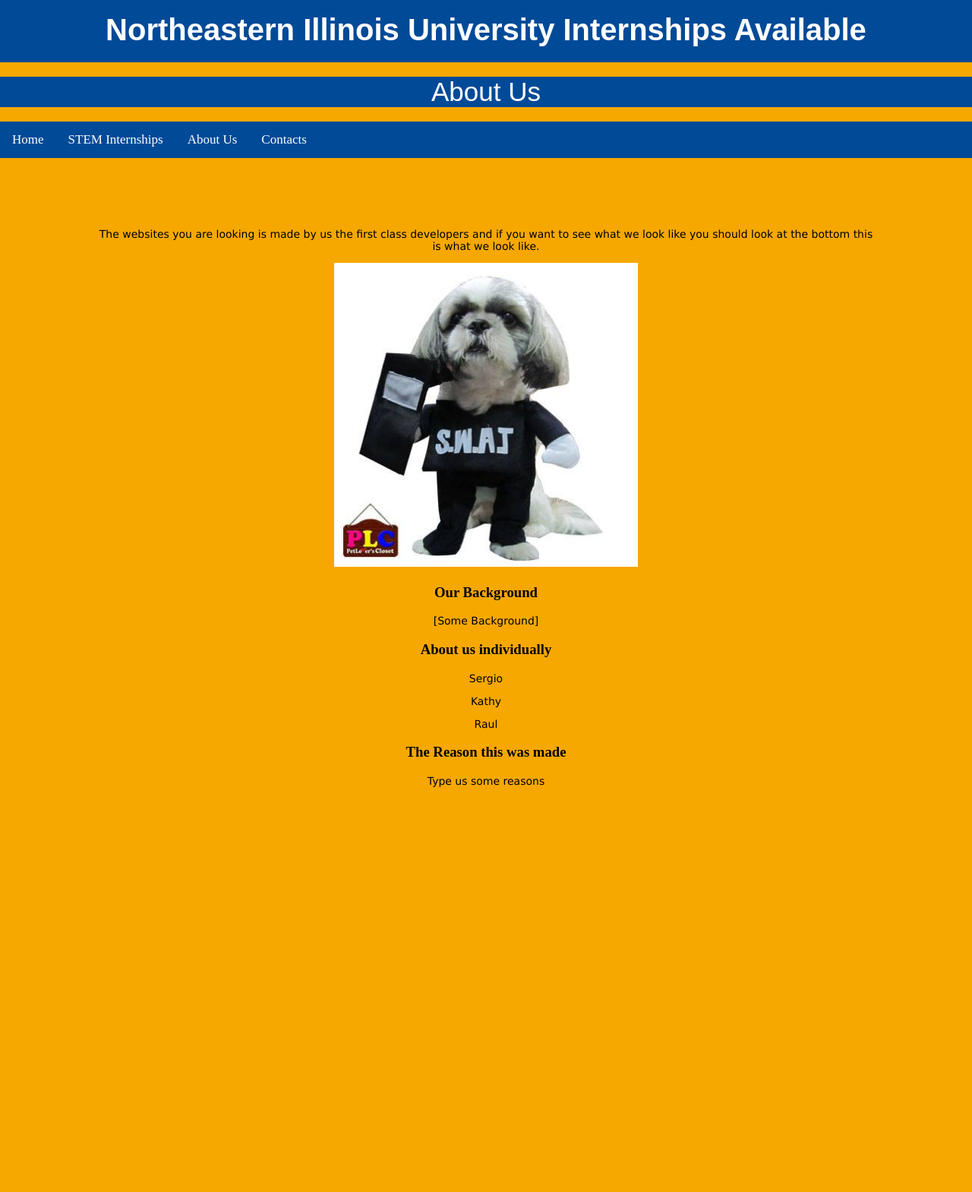
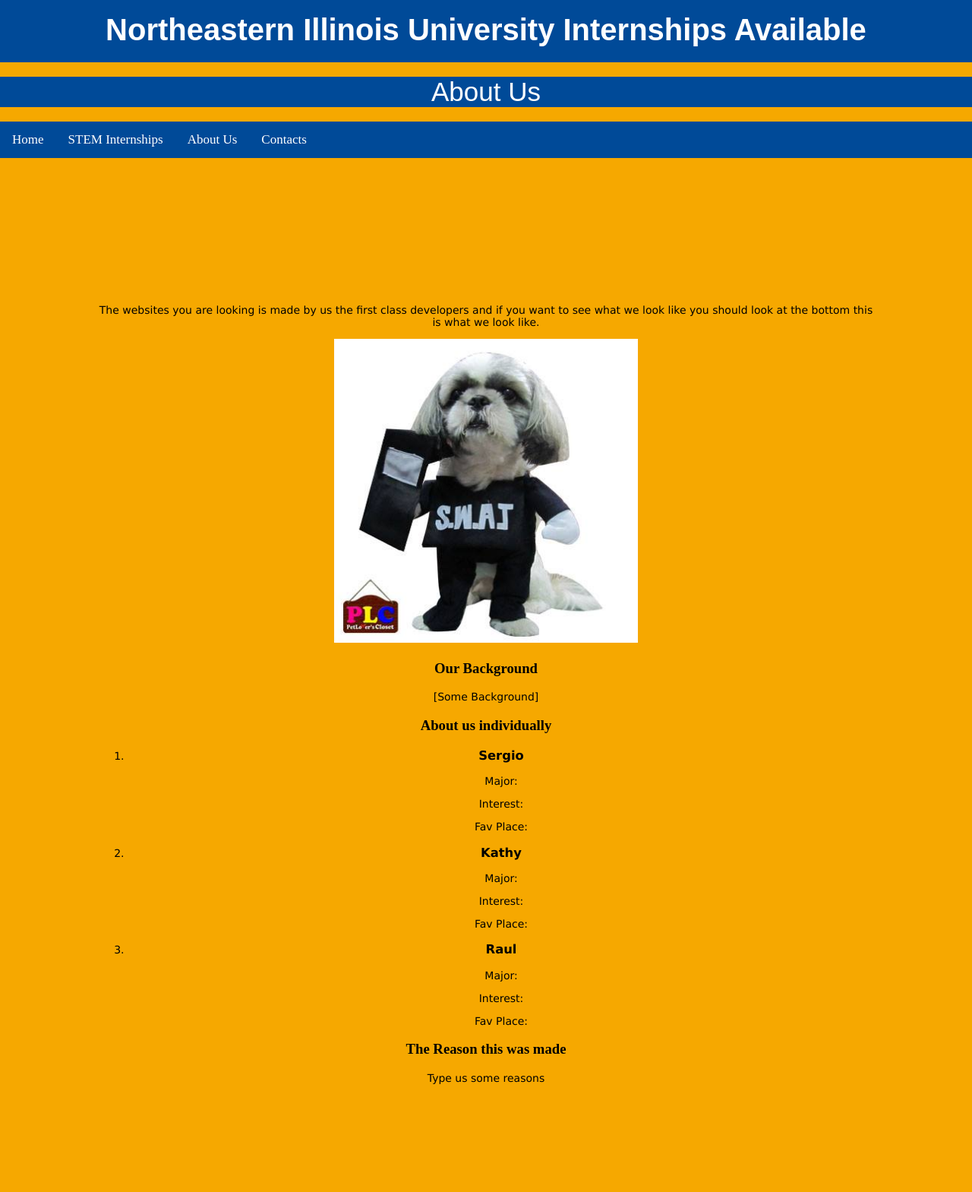
Before and after one commit to sergiolr2201/First-Repo, a Python web app: template Template/FCD_About_page.html in a window 1280 px wide. Shown: the whole page at 76% size. Before the commit the page ends 1036 px from the top, so only its background shows below. Run offline with Jinja, Linux system fonts and the light colour scheme; the template is opened without the code that fills it, so the values that code supplies are empty.

Commit message:
fixed bug with the a and puppy and navigation

```diff
--- a/Template/FCD_About_page.html
+++ b/Template/FCD_About_page.html
@@ -10,15 +10,12 @@
 <body>
 
     <h1>Northeastern Illinois University Internships Available</h1>
-
     <h2> About Us</h2>
 
-<div id="top">
-
     <div class="topnav">
-  <a class="active" href="/">Home</a>
+        <a href="/">Home</a>
         <a href="/internships">STEM Internships</a>
-  <a href="/aboutpage">About Us</a>
+        <a class="#active" href="/aboutpage">About Us</a>
         <a href="/contact">Contacts</a>
     </div>
 
@@ -32,23 +29,30 @@
             <p>[Some Background]</p>
 
         <h3>About us individually</h3>
-            <p>Sergio</p>
         <ol>
-            </ol>
-            <p>Kathy</p>
-            <ol>
-            </ol>
-            <p>Raul</p>
-            <ol>
+            <li>
+                <h3>Sergio</h3>
+                <p>Major: </p>
+                <p>Interest: </p>
+                <p>Fav Place: </p>
+            </li>
+            <li>
+                <h3>Kathy</h3>
+                <p>Major: </p>
+                <p>Interest: </p>
+                <p>Fav Place: </p>
+            </li>
+            <li>
+                <h3>Raul</h3>
+                <p>Major: </p>
+                <p>Interest: </p>
+                <p>Fav Place: </p>
+            </li>
         </ol>
 
         <h3>The Reason this was made</h3>
             <p>Type us some reasons</p>
-
             <p></p>
-
-	</div>
-
 	</div>
 
 </body>
--- a/static/FCD_About_page.css
+++ b/static/FCD_About_page.css
@@ -94,6 +94,6 @@ h1 {
 	padding: 10%;
 	text-align: center;
   position: relative;
-  top: -100px;
+  /* top: -100px; */
 
 }
```
Also changed, not shown: 1 other file. Lines whose indentation alone changed are shown as unchanged.
